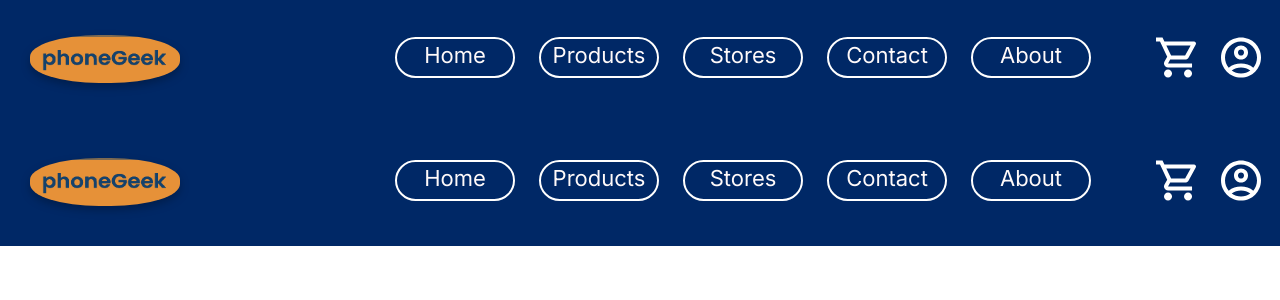
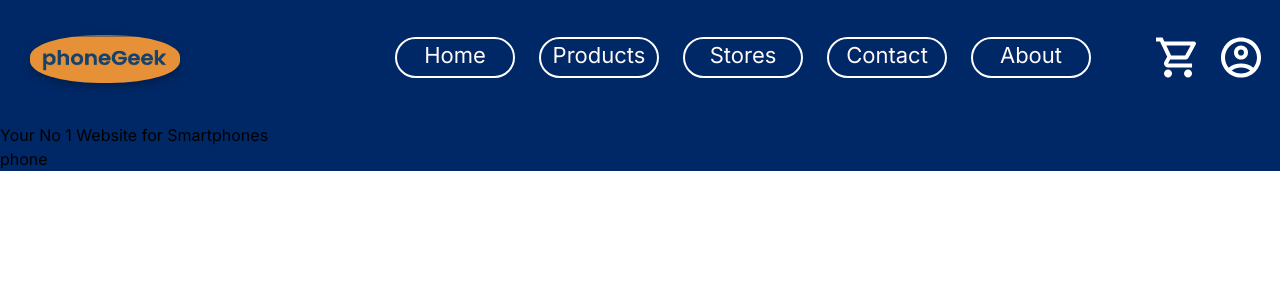
Before and after one commit to chayilDeborah/phoneGeeks, a Next.js app: page / in a window 1280 px wide. Shown: the top 300 px of the page. Built offline with nearby package versions, Linux system fonts and the light colour scheme.

Commit message:
feat: create homepage

```diff
--- a/src/app/page.js
+++ b/src/app/page.js
@@ -5,9 +5,10 @@ export default function Home() {
   return (
   <>
   <div className='homepage'>
-    <div className="">
-      <Nav/>
+    <div className="home-title">
+      Your No 1 Website for Smartphones
     </div>
+    <div>phone</div>
   </div>
   </>
   )
```
